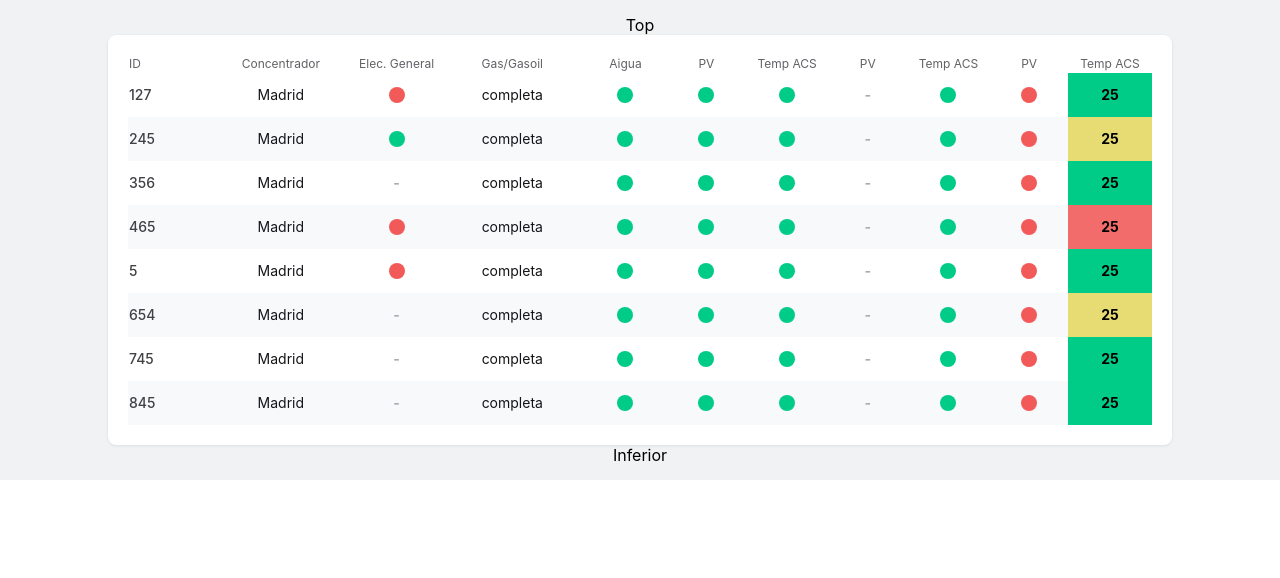
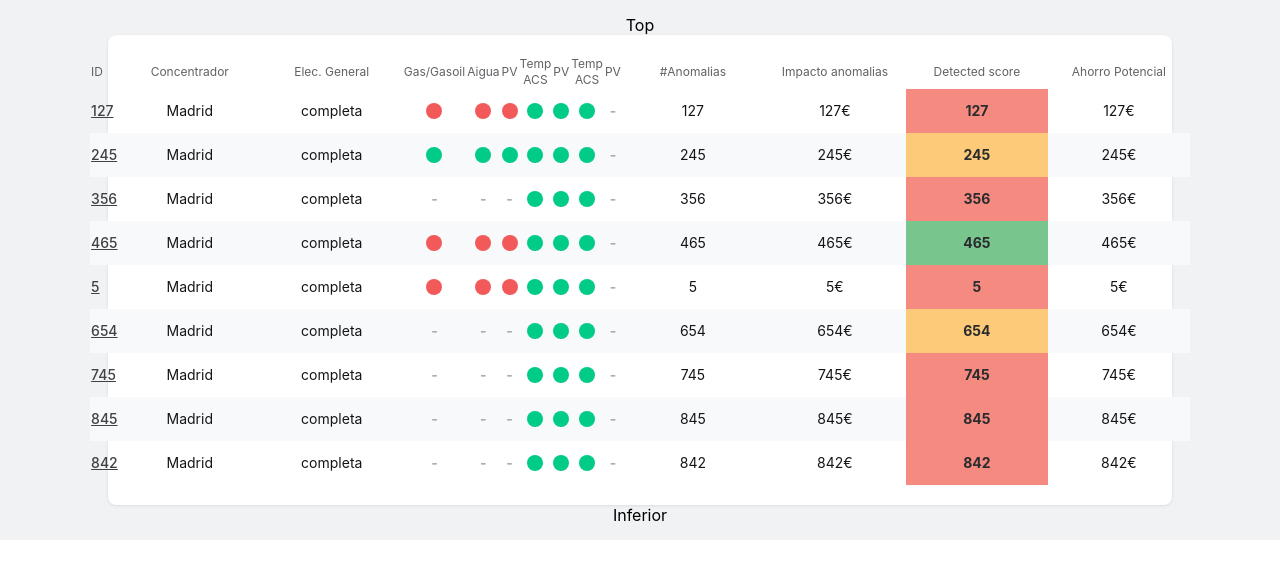
Before and after one commit to kiupets/dashboard, a React (Create React App) app: page / in a window 1280 px wide. Shown: the top 578 px of the page. Built offline with nearby package versions, Linux system fonts and the light colour scheme.

Commit message:
Add Dummy data to table

```diff
--- a/src/components/Table/Table.jsx
+++ b/src/components/Table/Table.jsx
@@ -1,6 +1,6 @@
 import React from "react";
 import { index, info } from "../../data";
-import {Span,TableRow,Dot,TableData,TableHeader} from "../shared/";
+import { Span, TableRow, Dot, TableData, TableHeader } from "../shared/";
 import "./Table.css";
 
 export const Table = () => {
@@ -22,10 +22,13 @@ export const Table = () => {
         {info.map((item) => (
           <TableRow key={item.id}>
             <TableData className="table-index">
-              <Span className="span-index" label={item.id} />
+              <Span className="span-index" style={{textDecoration:"underline",cursor:"pointer"}} label={item.id} />
             </TableData>
             <TableData className="table-index">
               <Span className="span-info" label={item.ciudad} />
+            </TableData>
+            <TableData>
+              <Span className="span-info" label={item.tipo} />
             </TableData>
             <TableData>
               {item.color ? (
@@ -35,8 +38,20 @@ export const Table = () => {
               )}
             </TableData>
             <TableData>
-              <Span className="span-info" label={item.tipo} />
+              {item.color ? (
+                <Dot style={{ backgroundColor: `${item.color}` }} />
+              ) : (
+                <Span className="span-no-data" label="-" />
+              )}
             </TableData>
+            <TableData>
+              {item.color ? (
+                <Dot style={{ backgroundColor: `${item.color}` }} />
+              ) : (
+                <Span className="span-no-data" label="-" />
+              )}
+            </TableData>
+
             <TableData>
               <Dot style={{ backgroundColor: "#00CC87" }} />
             </TableData>
@@ -48,17 +63,18 @@ export const Table = () => {
             </TableData>
             <TableData>
               <Span className="span-no-data" label="-" />
-              {/* <Dot style={{ backgroundColor: "#F25A5A" }} /> */}
             </TableData>
             <TableData>
-              <Dot style={{ backgroundColor: "#00CC87" }} />
+              <Span className="span-info" label={item.id} />
             </TableData>
             <TableData>
-              <Dot style={{ backgroundColor: "#F25A5A" }} />
+              <Span className="span-info"  label={`${item.id}€`} />
             </TableData>
-            <TableData className={item.dot}>
-              <Span label={25} />
-              {/* <Dot style={{ backgroundColor: "#F25A5A" }} /> */}
+            <TableData className={item?.dot?item.dot:""}>
+              <Span className="span-info" style={{fontWeight:"bold"}} label={item.id} />
+            </TableData>
+            <TableData>
+              <Span className="span-info"  label={`${item.id}€`} />
             </TableData>
           </TableRow>
         ))}
--- a/src/components/shared/TableData/TableData.css
+++ b/src/components/shared/TableData/TableData.css
@@ -4,20 +4,31 @@
   height: 42px;
   text-align: center;
   width: 120px;
+}
+
+.orange {
+  background-color: #fdc56a !important;
+  font-weight: bold;
+   opacity: 0.9;
+}
+.green {
+  background-color: #6bc183 !important;
+  font-weight: bold;
+   opacity: 0.9;
+}
+.light-green {
+  background-color: #cccd70 !important;
+  font-weight: bold;
+   opacity: 0.9;
+}
+.red {
+  background-color: #f47e73 !important;
+  font-weight: bold;
+   opacity: 0.9;
+}
+.yellow {
+  background-color: #fdc56a !important;
+  font-weight: bold;
+  opacity: 0.9;
 
 }
-
-.green {
-  background-color: #F36C6C !important;
-  font-weight: bold;
-}
-.red {
-  background-color: #00CC87 !important;
-  font-weight: bold;
-
-}
-.yellow {
-  background-color: rgb(231, 220, 116) !important;
-  font-weight: bold;
-
-}
--- a/src/data.js
+++ b/src/data.js
@@ -61,6 +61,14 @@ export const info = [
     index: "Prueba",
     name: "Escola Itaca",
   },
+  {
+    id: 842,
+    dot:"red",
+    tipo: "completa",
+    ciudad: "Madrid",
+    index: "Prueba",
+    name: "Escola Itaca",
+  },
 ];
 export const index = [
   { id: 1, name: "ID" },
@@ -92,6 +100,15 @@ export const index = [
     name: "PV",
   },
   {
-    name: "Temp ACS",
+    name: "#Anomalias",
+  },
+  {
+    name: "Impacto anomalias",
+  },
+  {
+    name: "Detected score",
+  },
+  {
+    name: "Ahorro Potencial",
   },
 ];
--- a/src/index.css
+++ b/src/index.css
@@ -28,6 +28,6 @@
 } */
 
 * {
-  font-family: SF Pro Text;
+  font-family: SF Pro Text
 
 }
--- a/src/pages/Central/Central.css
+++ b/src/pages/Central/Central.css
@@ -5,7 +5,7 @@
   width: 80%;
   margin: auto;
   background-color: white;
-  padding: 20px;
+  padding:20px;
   box-shadow: 0px 0px 1px rgba(64, 65, 69, 0.08),
     0px 1px 3px rgba(64, 65, 69, 0.1);
   border-radius: 8px;
```
